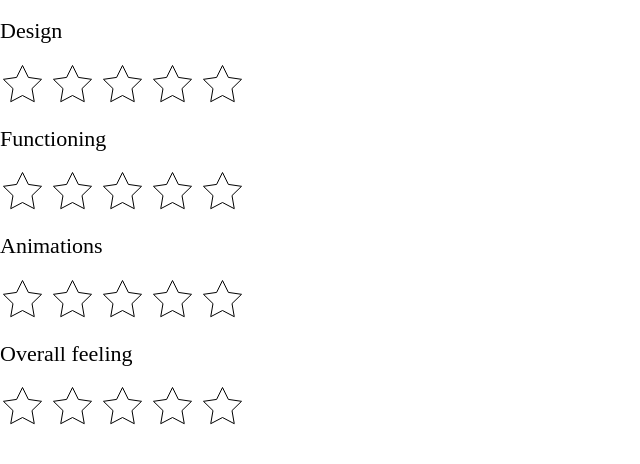
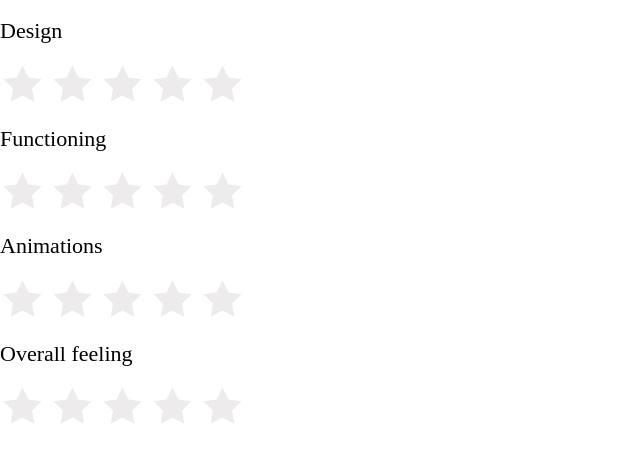
Before and after one commit to jeannepietropaoli/stars-rating-widget, a React (Create React App) app: page / in a window 1280 px wide. Shown: the top 464 px of the page, without its empty margins (0-640 px from the left). Built offline with nearby package versions, Linux system fonts and the light colour scheme; a web font is replaced by a local one.

Commit message:
Add hover effects

```diff
--- a/src/components/StarBlock.js
+++ b/src/components/StarBlock.js
@@ -4,18 +4,20 @@ import "../styles/StarBlock.css"
 export default function StarBlock() {
     const delayInterval = 100
     const singleAnimationDuration = 600
+    const defaultFillColor = "#edebeb"
     const fillColor = "yellow"
     const starPath = ("M 0.000 20.000 L 23.511 32.361 L 19.021 6.180 L 38.042 -12.361 L 11.756 -16.180 L 0.000 -40.000 L -11.756 -16.180 L -38.042 -12.361 L -19.021 6.180 L -23.511 32.361 L 0.000 20.000 ")
 
     const [stars, setStars] = React.useState([
-        {index : 0, selected: false, delay : "0ms", animate : false},
-        {index : 1, selected: false, delay : `${delayInterval * 1}ms`, animate : false},
-        {index : 2, selected: false, delay : `${delayInterval * 2}ms`, animate : false},
-        {index : 3, selected: false, delay : `${delayInterval * 3}ms`, animate : false},
-        {index : 4, selected: false, delay : `${delayInterval * 4}ms`, animate : false}
+        {index : 0, selected: false, delay : "0ms", animate : false, hovered : false},
+        {index : 1, selected: false, delay : `${delayInterval * 1}ms`, animate : false, hovered : false},
+        {index : 2, selected: false, delay : `${delayInterval * 2}ms`, animate : false, hovered : false},
+        {index : 3, selected: false, delay : `${delayInterval * 3}ms`, animate : false, hovered : false},
+        {index : 4, selected: false, delay : `${delayInterval * 4}ms`, animate : false, hovered : false}
     ])
 
     const [targetStarIndex, setTargetStarIndex] = React.useState(null)
+    const [hoverTargetStarIndex, setHoverTargetStarIndex] = React.useState(null)
 
     function calcAnimationTotalDuration() {
         return targetStarIndex * delayInterval + singleAnimationDuration
@@ -26,40 +28,60 @@ export default function StarBlock() {
             setStars(prevStars => {
                 return prevStars.map(prevStar => {
                     return prevStar.index <= targetStarIndex
-                        ? {...prevStar, selected : false, animate : true}
-                        : {...prevStar, selected : false, animate : false}
+                        ? {...prevStar, selected : false, animate : true, hovered : false}
+                        : {...prevStar, selected : false, animate : false, hovered : false}
                 })
             })
 
             setTimeout(() => {
                 setStars(prevStars => {
-                    console.log('end')
                     return prevStars.map(prevStar => {
                         return prevStar.index <= targetStarIndex
-                        ? {...prevStar, selected : true, animate : false}
-                        : {...prevStar, selected : false, animate : false}
+                        ? {...prevStar, selected : true, animate : false, hovered : false}
+                        : {...prevStar, selected : false, animate : false, hovered : false}
                 })
                 })
             }, calcAnimationTotalDuration())
         }
     }, [targetStarIndex])
 
+    React.useEffect(() => {
+        if(hoverTargetStarIndex !== null) {
+            setStars(prevStars => {
+                return prevStars.map(prevStar => {
+                    return prevStar.index <= hoverTargetStarIndex
+                        ? {...prevStar, hovered : true}
+                        : {...prevStar, hovered : false}
+                })
+            })
+        }
+        else {
+            setStars(prevStars => {
+                return prevStars.map(prevStar => {
+                    return {...prevStar, hovered : false}
+                })
+            })
+        }
+    }, [hoverTargetStarIndex])
+
     const starElements = stars.map(star => {
         return (
             <svg
+                onMouseEnter={() => setHoverTargetStarIndex(star.index)}
+                onMouseLeave={() => setHoverTargetStarIndex(null)}
+                onClick={() => setTargetStarIndex(star.index)}
                 style={{
                     "--fill-color" : fillColor,
                     "--delay" : star.delay,
                     "--animation-duration" : `${singleAnimationDuration}ms`}
                 }
-                className={`stars ${star.animate ? "animate" : ""}`}
-                fill={star.selected ? fillColor : "transparent"}
+                className={`stars ${star.animate ? "animate" : ""} ${star.hovered ? "hovered" : ""}`}
+                fill={star.selected ? fillColor : defaultFillColor}
                 width="45"
                 height="45"
                 viewBox="-45 -45 90 90"
             >
                 <path
-                    onClick={() => setTargetStarIndex(star.index)}
                     d={starPath}
                 />
             </svg>
--- a/src/styles/StarBlock.css
+++ b/src/styles/StarBlock.css
@@ -13,15 +13,24 @@
 
 .stars {
     stroke-width: 2px;
-    stroke: black;
 }
 
 .stars.animate {
     animation: shake var(--animation-duration) ease var(--delay) forwards;
 }
 
+.stars.hovered {
+    animation: hover var(--animation-duration) ease var(--delay) forwards;
+}
+
 @keyframes shake {
-    0%  { transform: translateY(0) ; fill: transparent;}
+    0%  { transform: translateY(0) ; fill: lightgray;}
     50% { transform: translateY(-15%);}
     100%{ transform: translate(0)  ; fill: var(--fill-color);}
 }
+
+@keyframes hover {
+    0%  { fill: lightgray }
+    50% { transform: translateY(-8%);}
+    100%{ fill: var(--fill-color); fill-opacity: 0.5;}
+}
```
